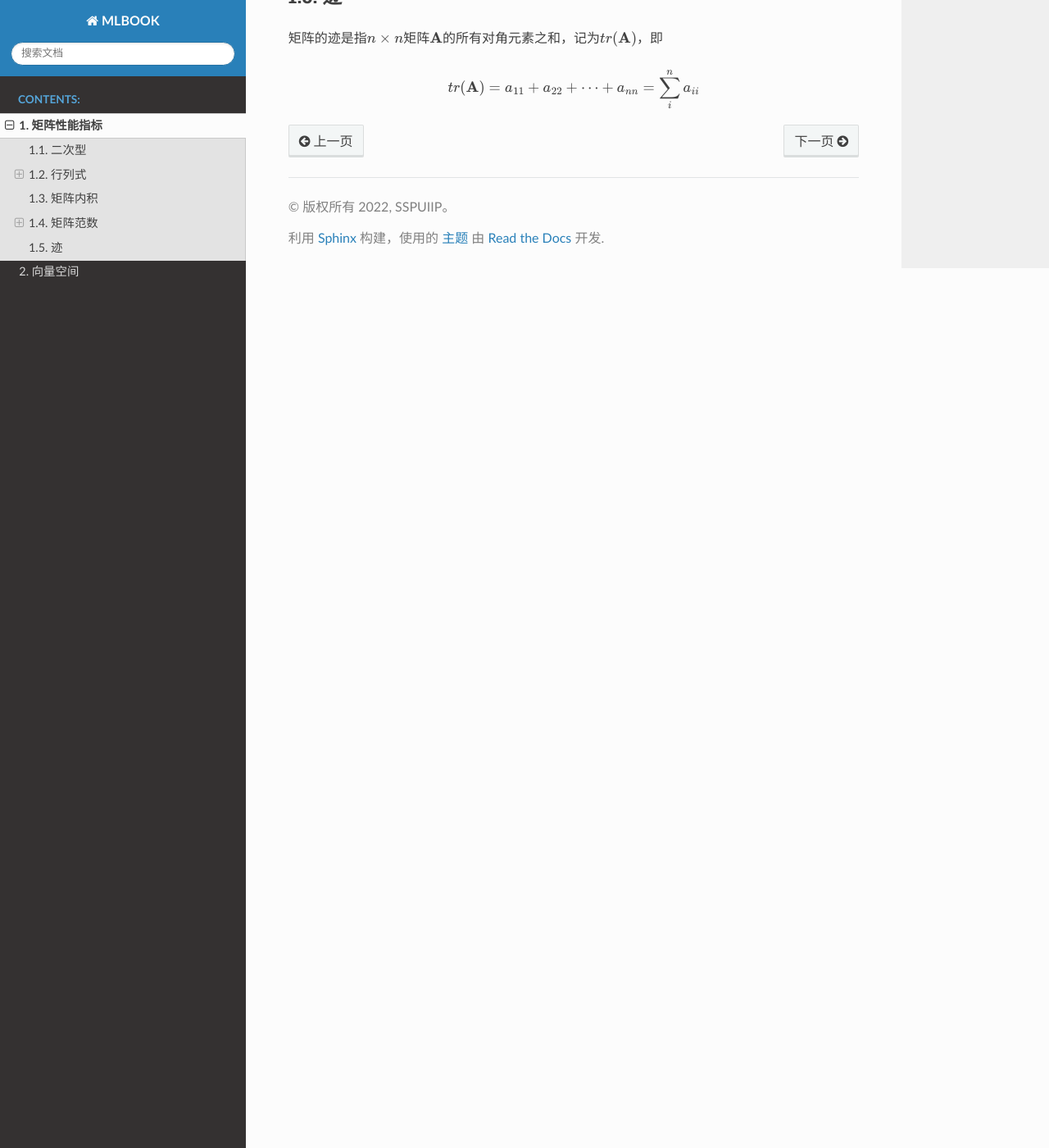
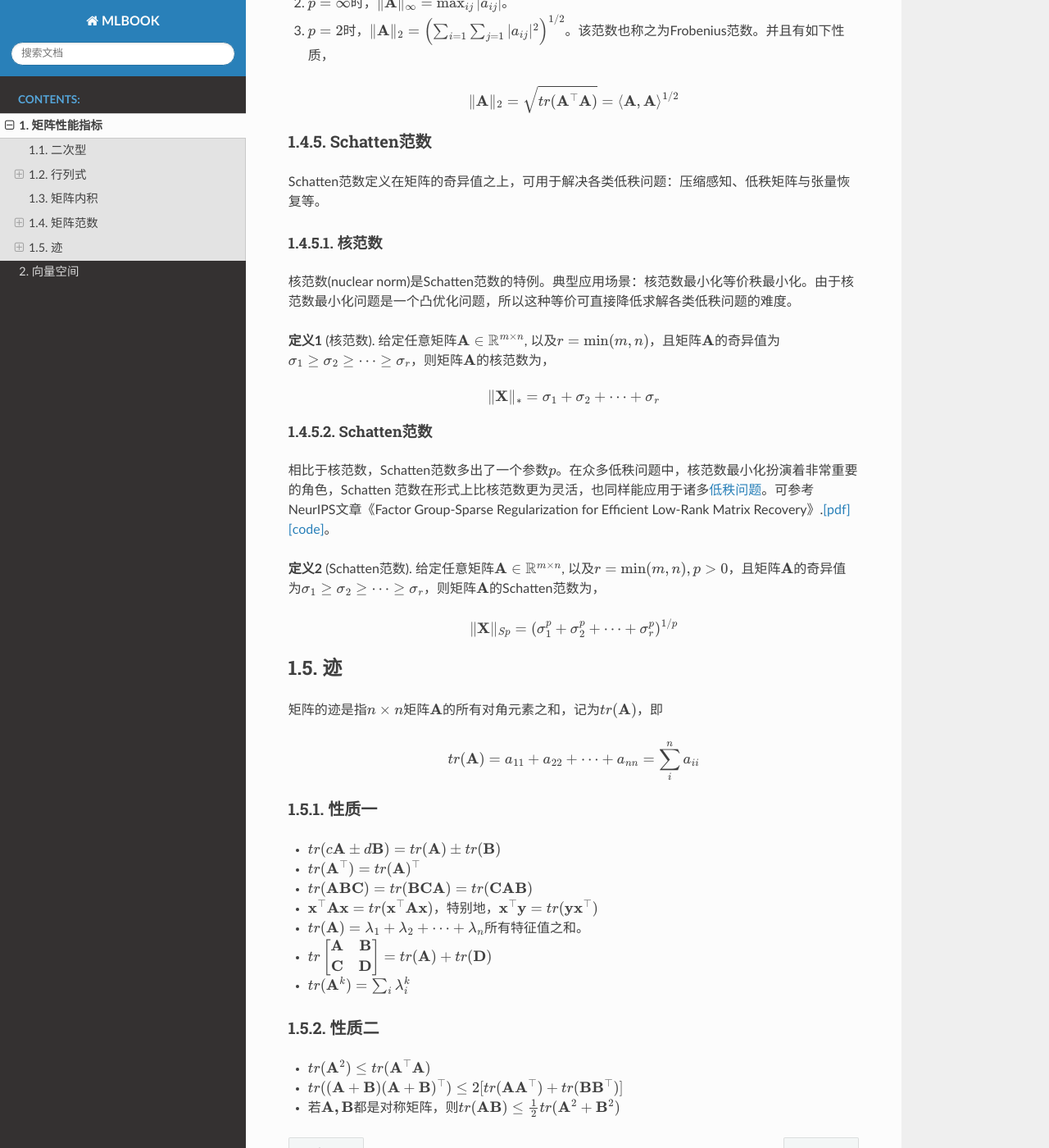
Before and after one commit to sspuiip/ml, a Sphinx documentation site: the page built from doc/source/matrix/base.md, in a window 1280 px wide and 1400 px high, scrolled down 4354 px. Shown: the whole window at 82% size. Built offline with Sphinx 7.4.7 and the Read the Docs theme 2.0.0, drawn with Linux system fonts in a browser that asks for light colours; some of the changed text lies outside the part shown.

Commit message:
update blogs

```diff
--- a/doc/source/matrix/base.md
+++ b/doc/source/matrix/base.md
@@ -169,7 +169,7 @@ $$
 3. 三角不等式：$\lVert \mathbf{A}+\mathbf{B}\rVert\le\lVert \mathbf{A}\rVert+\lVert\mathbf{B}\rVert$。
 4. $\lVert\mathbf{AB}\rVert\le\lVert\mathbf{A}\rVert\cdot\lVert\mathbf{B}\rVert$
 
-常见矩阵范数主要有三类：诱导范数、元素形式范数和Schatter范数。
+常见矩阵范数主要有三类：诱导范数、元素形式范数和Schatten范数。
 
 ##### 诱导范数
 
@@ -233,17 +233,51 @@ $$
 
 
 
+##### 元素形式范数
+
+元素形式范数就是将$m\times n$矩阵按列堆栈成$mn\times 1$维的向量，然后再使用向量形式的范数定义。
+
+- $p$-矩阵范数
+
+$$
+\lVert \mathbf{A}\rVert_p = \left(\sum_{i=1}\sum_{j=1}|a_{ij}|^p\right)^{1/p}
+$$
+
+  1. $p=1$时，$\lVert \mathbf{A}\rVert_1=\sum_i\sum_j |a_{ij}|$。
+  2. $p=\infty$时，$\lVert \mathbf{A}\rVert_\infty=\max_{ij} |a_{ij}|$。
+  3. $p=2$时，$\lVert \mathbf{A}\rVert_2= \left(\sum_{i=1}\sum_{j=1}|a_{ij}|^2\right)^{1/2}$。该范数也称之为Frobenius范数。并且有如下性质，
+
+  $$
+   \lVert \mathbf{A}\rVert_2=\sqrt{tr(\mathbf{A}^\top\mathbf{A})}=\langle \mathbf{A},\mathbf{A}\rangle^{1/2}
+  $$
 
 
-3.
 
-##### 元素形式范数
 
-xxx
+##### Schatten范数
 
-##### Schatter范数
+Schatten范数定义在矩阵的奇异值之上，可用于解决各类低秩问题：压缩感知、低秩矩阵与张量恢复等。
 
-xxxxx
+###### 核范数
+
+核范数(nuclear norm)是Schatten范数的特例。典型应用场景：核范数最小化等价秩最小化。由于核范数最小化问题是一个凸优化问题，所以这种等价可直接降低求解各类低秩问题的难度。
+
+**定义1** (核范数). 给定任意矩阵$\mathbf{A}\in \mathbb{R}^{m\times n}$, 以及$r=\min(m,n)$，且矩阵$\mathbf{A}$的奇异值为$\sigma_1\ge\sigma_2\ge\cdots\ge\sigma_r$，则矩阵$\mathbf{A}$的核范数为，
+
+$$
+\lVert \mathbf{X}\rVert_*=\sigma_1+\sigma_2+\cdots+\sigma_r
+
+$$
+
+###### Schatten范数
+
+相比于核范数，Schatten范数多出了一个参数$p$。在众多低秩问题中，核范数最小化扮演着非常重要的角色，Schatten 范数在形式上比核范数更为灵活，也同样能应用于诸多[低秩问题](https://zhuanlan.zhihu.com/p/104402273)。可参考NeurIPS文章《Factor Group-Sparse Regularization for Efficient Low-Rank Matrix Recovery》.[[pdf]](https://proceedings.neurips.cc/paper/2019/file/0fc170ecbb8ff1afb2c6de48ea5343e7-Paper.pdf)[[code]](https://github.com/udellgroup/Codes-of-FGSR-for-effecient-low-rank-matrix-recovery)。
+
+**定义2** (Schatten范数). 给定任意矩阵$\mathbf{A}\in \mathbb{R}^{m\times n}$, 以及$r=\min(m,n), p>0$，且矩阵$\mathbf{A}$的奇异值为$\sigma_1\ge\sigma_2\ge\cdots\ge\sigma_r$，则矩阵$\mathbf{A}$的Schatten范数为，
+
+$$
+\lVert \mathbf{X}\rVert_{Sp}=(\sigma_1^p+\sigma_2^p+\cdots+\sigma_r^p)^{1/p}
+$$
 
 #### 迹
 
@@ -253,3 +287,20 @@ xxxxx
 $$
 tr(\mathbf{A})=a_{11}+a_{22}+\dots+a_{nn}=\sum_i^n a_{ii}
 $$
+
+##### 性质一
+
+- $tr(c\mathbf{A}\pm d\mathbf{B})=tr(\mathbf{A})\pm tr(\mathbf{B})$
+- $tr(\mathbf{A}^\top)=tr(\mathbf{A})^\top$
+- $tr(\mathbf{ABC})=tr(\mathbf{BCA})=tr(\mathbf{CAB})$
+- $\mathbf{x}^\top\mathbf{A}\mathbf{x}=tr(\mathbf{x}^\top\mathbf{A}\mathbf{x})$，特别地，$\mathbf{x}^\top\mathbf{y}=tr(\mathbf{yx}^\top)$
+- $tr(\mathbf{A})=\lambda_1+\lambda_2+\cdots+\lambda_n$所有特征值之和。
+- $tr\left[\begin{array}{cc}\mathbf{A}&\mathbf{B}\\\mathbf{C}&\mathbf{D}\end{array}\right]=tr(\mathbf{A})+tr(\mathbf{D})$
+- $tr(\mathbf{A}^k)=\sum_i \lambda_i^k$
+
+
+##### 性质二
+
+- $tr(\mathbf{A}^2)\le tr(\mathbf{A}^\top\mathbf{A})$
+- $tr((\mathbf{A}+\mathbf{B})(\mathbf{A}+\mathbf{B})^\top)\le 2[tr(\mathbf{A}\mathbf{A}^\top)+tr(\mathbf{B}\mathbf{B}^\top)]$
+- 若$\mathbf{A,B}$都是对称矩阵，则$tr(\mathbf{AB})\le \frac12 tr(\mathbf{A}^2+\mathbf{B}^2)$
```
